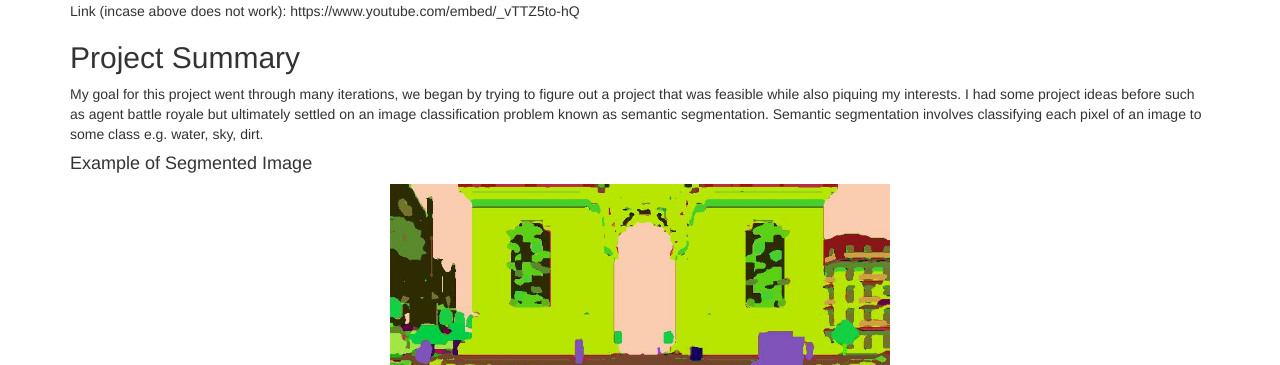
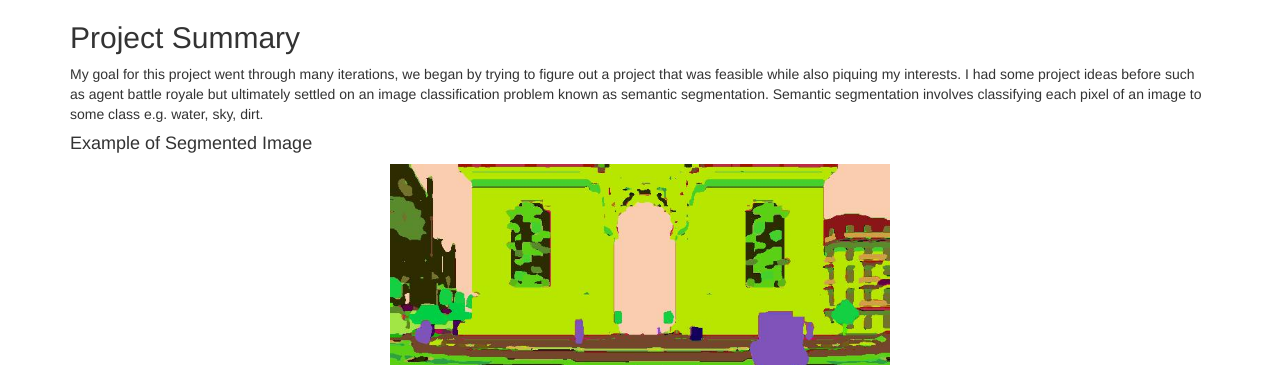
Before and after one commit to azuzow/MinecraftSemanticSegmentation, a Jekyll site: the page built from docs/final.md, in a window 1280 px wide and 900 px high, cut to the strip 535-900 px from the top of the window. Built offline with Jekyll 4.4.1, drawn with Linux system fonts in a browser that asks for light colours.

Commit message:
Update final.md

```diff
--- a/docs/final.md
+++ b/docs/final.md
@@ -7,8 +7,6 @@ title:  Final Report
 
 <div style="text-align:center" > <iframe width="560" height="315" src="https://www.youtube.com/embed/_vTTZ5to-hQ" frameborder="0" allow="accelerometer; autoplay; clipboard-write; encrypted-media; gyroscope; picture-in-picture" allowfullscreen></iframe> </div>
 
-
-Link (incase above does not work): https://www.youtube.com/embed/_vTTZ5to-hQ
 
 
 ## Project Summary
```
